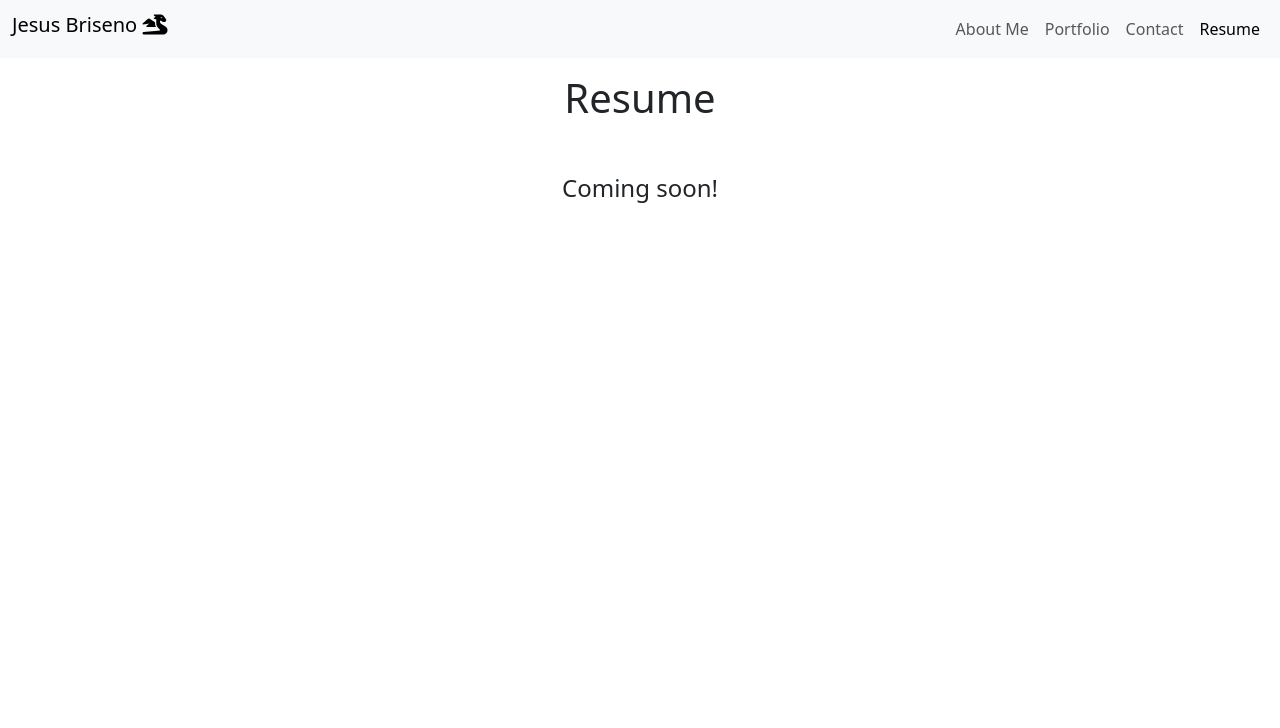
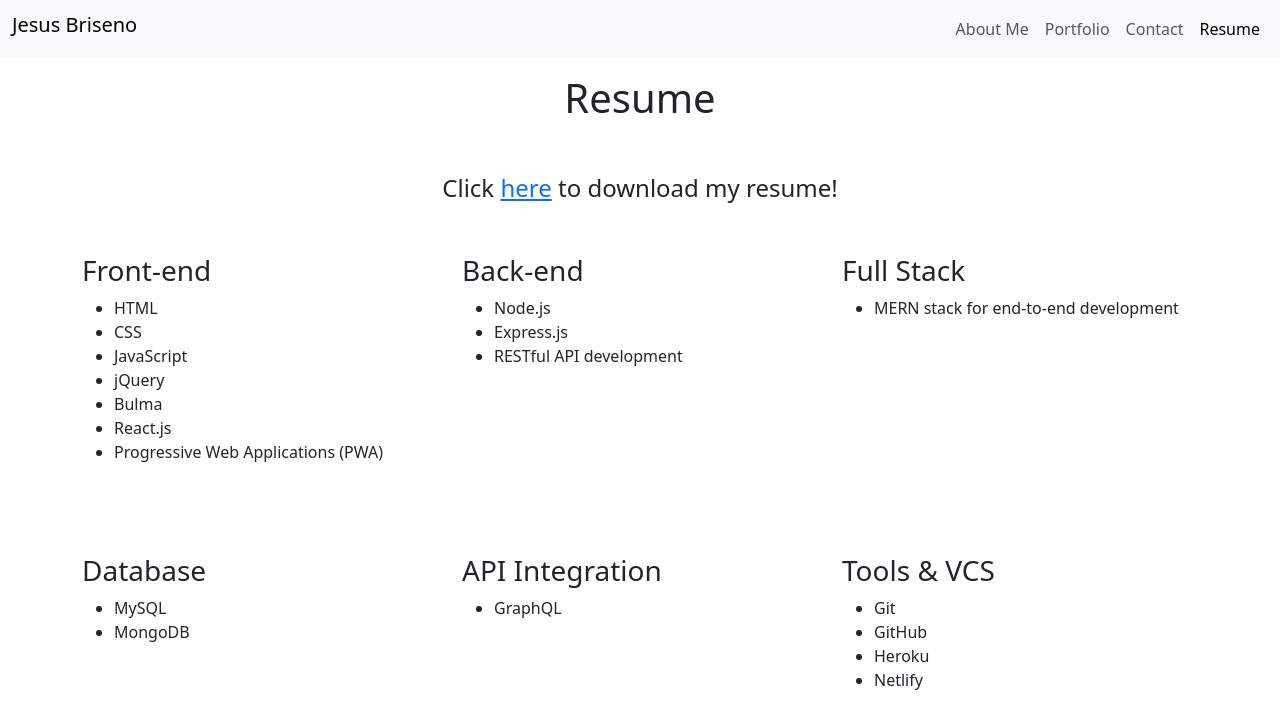
Before and after one commit to jb6131/react-portfolio, a React (Vite) app: page /resume in a window 1280 px wide. Shown: the top 728 px of the page. Built offline with nearby package versions, Linux system fonts and the light colour scheme.

Commit message:
added resume

```diff
--- a/src/components/Header/Header.jsx
+++ b/src/components/Header/Header.jsx
@@ -1,6 +1,6 @@
 function Header() {
   return (
-    <h1 className="navbar-brand">Jesus Briseno <i className="fa-solid fa-dragon"></i></h1>
+    <h1 className="navbar-brand">Jesus Briseno</h1>
   );
 }
 
--- a/src/pages/About.jsx
+++ b/src/pages/About.jsx
@@ -8,14 +8,14 @@ export default function About() {
         </div>
         <div className="col-sm-9 p-3">
           <p>
-            Hello! My name is Jesus Briseno, a 23-year-old enthusiast with a fresh perspective in the tech industry.
+            Hello! My name is Jesus Briseno, a 23-year-old fledgling web developer with a fresh perspective in the tech industry.
             Having recently graduated, I'm transitioning careers towards web development, fueled by an intensive 6-month
             Full Stack Web Development Bootcamp. I'm proficient in a variety of web development technologies, from HTML,
             CSS, and JavaScript to advanced frameworks like React, which I used to create this site!
             <br />
             <br />
             During my bootcamp experience, I've tackled several projects which not only solidified my coding skills but also
-            honed my problem-solving abilities. For instance, [Project Name], featured in my Portfolio, showcases my ability
+            honed my problem-solving abilities. For instance, Tip Tracker, featured in my Portfolio, showcases my ability
             to integrate backend and frontend development seamlessly.
             <br />
             <br />
--- a/src/pages/Resume.jsx
+++ b/src/pages/Resume.jsx
@@ -2,7 +2,69 @@ export default function Resume() {
   return (
     <div className="container mt-3">
       <h1 className="text-center">Resume</h1>
-      <p className="text-center fs-4 mt-5">Coming soon!</p>
+      <p className="text-center fs-4 mt-5 mb-5 mx-3">Click <a href="https://drive.google.com/uc?export=download&id=1aj06zL7_zO6pqo3_S6-swwMj8pib4bmD" download>here</a> to download my resume!</p>
+      <div className="row">
+        <div className="col-lg-4 col-md-6">
+          <div className="card">
+            <h3>Front-end</h3>
+            <ul>
+              <li>HTML</li>
+              <li>CSS</li>
+              <li>JavaScript</li>
+              <li>jQuery</li>
+              <li>Bulma</li>
+              <li>React.js</li>
+              <li>Progressive Web Applications (PWA)</li>
+            </ul>
+          </div>
+        </div>
+        <div className="col-lg-4 col-md-6">
+          <div className="card">
+            <h3>Back-end</h3>
+            <ul>
+              <li>Node.js</li>
+              <li>Express.js</li>
+              <li>RESTful API development</li>
+            </ul>
+          </div>
+        </div>
+        <div className="col-lg-4 col-md-6">
+          <div className="card">
+            <h3>Full Stack</h3>
+            <ul>
+              <li>MERN stack for end-to-end development</li>
+            </ul>
+          </div>
+        </div>
+        <div className="col-lg-4 col-md-6">
+          <div className="card">
+            <h3>Database</h3>
+            <ul>
+              <li>MySQL</li>
+              <li>MongoDB</li>
+            </ul>
+          </div>
+        </div>
+        <div className="col-lg-4 col-md-6">
+          <div className="card">
+            <h3>API Integration</h3>
+            <ul>
+              <li>GraphQL</li>
+            </ul>
+          </div>
+        </div>
+        <div className="col-lg-4 col-md-6">
+          <div className="card">
+            <h3>Tools & VCS</h3>
+            <ul>
+              <li>Git</li>
+              <li>GitHub</li>
+              <li>Heroku</li>
+              <li>Netlify</li>
+            </ul>
+          </div>
+        </div>
+      </div>
     </div>
   );
 }
```
